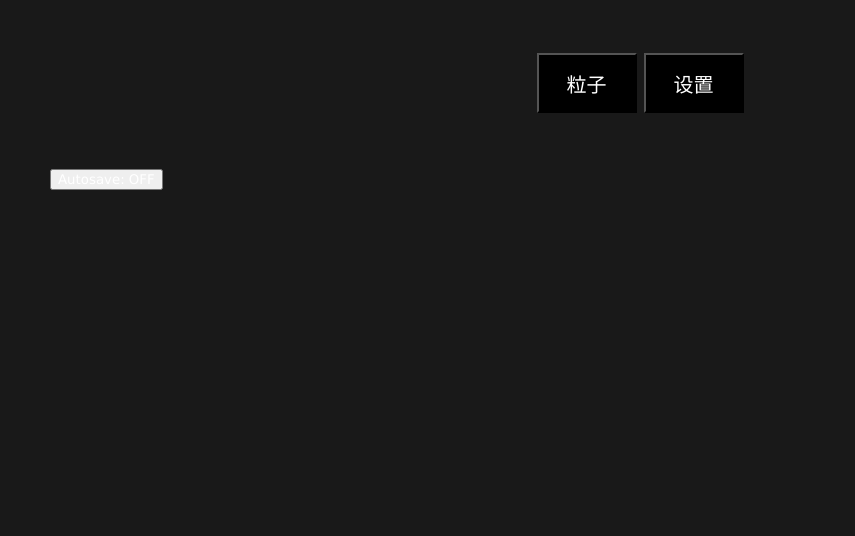
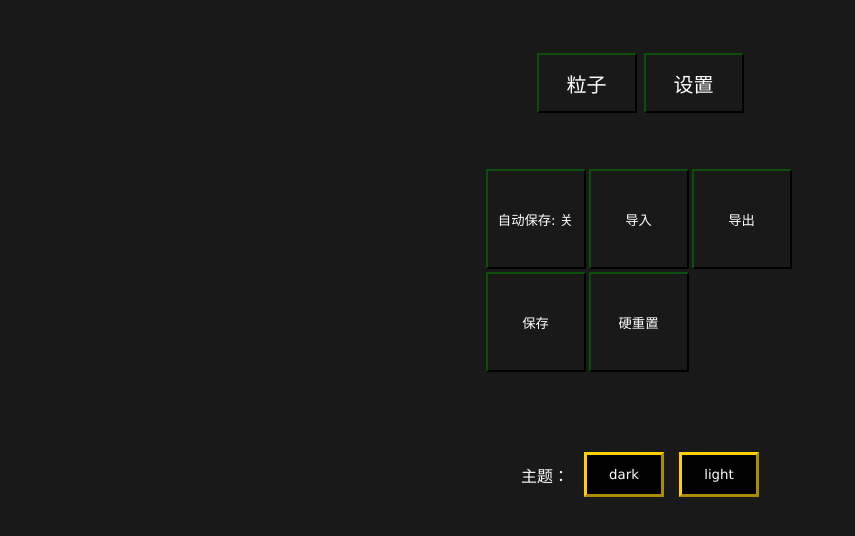
Before and after one commit to ptmate123/particle-incremental, a plain HTML site: page index.html in a window 1280 px wide. Both pictures are taken after a click on the button "设置". Shown: the part 88-624 px from the top of the page, without its empty margins (0-855 px from the left). Drawn offline with Linux system fonts and the light colour scheme.

Commit message:
add the options tab

```diff
--- a/css/main.css
+++ b/css/main.css
@@ -1,19 +1,26 @@
 :root {
-    --btn-size: 100px;
+    --default-font-color: white;
+    --background-color: rgb(25, 25, 25);
+    --version-border-color: rgb(10, 80, 10);
+    --top-particle-color: rgb(10, 80, 10);
+    --base-btn-bg-color: black;
+    --base-btn-border-color: rgb(10, 80, 10);
+    --theme-btn-background-color: black;
+    --theme-btn-border-color: rgb(255, 208, 0);
 }
 
 * {
-    color: white;
+    color: var(--default-font-color);
     font-family: Verdana, Geneva, Tahoma, sans-serif;
 }
 
 body {
-    background-color: rgb(25, 25, 25);
+    background-color: var(--background-color);
     margin: 50px;
 }
 
 .version {
-    border: 2px solid rgb(10, 80, 10);
+    border: 2px solid var(--version-border-color);
     padding: 3px;
     position: fixed;
     left: 0;
@@ -30,7 +37,7 @@ body {
 
 .top-particle {
     font-size: 30px;
-    color: rgb(10, 80, 10);
+    color: var(--top-particle-color);
 }
 
 .top-bar {
@@ -39,12 +46,43 @@ body {
 }
 
 .tab-btn {
-    width: calc(var(--btn-size));
-    height: calc(var(--btn-size) * 0.6);
-    font-size: calc(var(--btn-size) * 0.2);
-    background-color: black;
+    width: 100px;
+    height: 60px;
+    font-size: 20px;
+    background-color: var(--base-btn-backgruond-color);
+    border-color: var(--base-btn-border-color);
 }
 
 .tab {
     margin: auto;
 }
+
+.opt-container {
+    margin: auto;
+    display: flex;
+    gap: 3px;
+    flex-wrap: wrap;
+}
+
+.opt-btn {
+    width: 100px;
+    height: 100px;
+    background-color: var(--base-btn-background-color);
+    border-color: var(--base-btn-border-color);
+}
+
+.theme-container {
+    margin-top: 80px;
+    display: flex;
+    gap: 15px;
+    justify-content: center;
+    align-items: center;
+}
+
+.theme-btn {
+    border-color: var(--theme-btn-border-color);
+    border-width: 3px;
+    background-color: var(--theme-btn-background-color);
+    width: 80px;
+    height: 45px;
+}
--- a/index.html
+++ b/index.html
@@ -22,11 +22,24 @@
             </tr>
         </tbody>
     </table>
-    <div class="tab" style="display: block;">
-        <button onclick="increase()">+1</button>
-    </div>
-    <div class="tab" style="display: none;">
-        <button onclick="toggleAutoSave()" id="toggleAutoSave">Autosave: OFF</button>
+    <div id="alltab">
+        <div class="tab" style="display: block;">
+            <button onclick="increase()">+1</button>
+        </div>
+        <div class="tab" style="display: none;">
+            <div class="opt-container" style="width: 309px;">
+                <button onclick="toggleAutoSave()" class="opt-btn" id="toggle-auto-save">自动保存: 关</button>
+                <button onclick="importSave()" class="opt-btn">导入</button>
+                <button onclick="exportSave()" class="opt-btn">导出</button>
+                <button onclick="save()" class="opt-btn">保存</button>
+                <button onclick="hardReset()" class="opt-btn">硬重置</button>
+            </div>
+            <div class="theme-container">
+                <div>主题：</div>
+                <button class="theme-btn">dark</button>
+                <button class="theme-btn">light</button>
+            </div>
+        </div>
     </div>
     <script src="scripts/break_eternity.js"></script>
     <script src="scripts/format.js"></script>
--- a/scripts/save.js
+++ b/scripts/save.js
@@ -1,50 +1,85 @@
+// every interval has unique id
 var autosaveId
 
-function reset() {
+function saveIsVaild(save) {
+    return save && save != null && save != ""
+}
+
+function setAutoSave(state) {
+    player.autosave = state
+    var toggleBtn = document.getElementById("toggle-auto-save")
+    if (player.autosave) {
+        toggleBtn.innerHTML = "自动保存: 开"
+        autosaveId = setInterval(save, 5000)
+        return
+    }
+    toggleBtn.innerHTML = "自动保存: 关"
+    clearInterval(autosaveId)
+}
+
+function toggleAutoSave() {
+    if (player.autosave) {
+        setAutoSave(false)
+    } else {
+        setAutoSave(true)
+    }
+}
+
+function resetData() {
     player.autosave = false
     player.particle = new Decimal("1")
 }
 
 function save() {
+    player.lastSaveTime = Date.now()
     localStorage.setItem("ParticleIncSave", JSON.stringify(player))
-    player.lastSaveTime = Date.now()
 }
 
-function reload() {
-    if (player.autosave) {
-        document.getElementById("toggleAutoSave").innerHTML = "Autosave: ON"
-        autosaveId = setInterval(save, 5000)
+function hardReset() {
+    if (confirm("你真的要重置吗？这个存档会消失很久（真的很久！）")) {
+        if (prompt("请输入 Yes 进行重置") === "Yes") {
+            resetData()
+            save()
+            location.reload()
+        }
     }
 }
 
 function load() {
-    var callback = JSON.parse(localStorage.getItem("ParticleIncSave"))
-    if (callback === null) {
-        reset()
+    var loadgame = JSON.parse(localStorage.getItem("ParticleIncSave"))
+    // didn't write any data into the local storage
+    if (!saveIsVaild(loadgame)) {
+        resetData()
         save()
         return
     }
-    player = callback
+    player = loadgame
     player.particle = new Decimal(player.particle)
-    reload()
+
+    // first call
+    setAutoSave(player.autosave)
 }
 
-function hardReset() {
-    if (confirm("你真的要重置吗？这个存档会消失很久（真的很久！）")) {
-        reset()
-        save()
-        location.reload()
-    }
+function exportSave() {
+    save()
+
+    navigator.clipboard.writeText(btoa(JSON.stringify(player))).then(function () {
+        alert("Copied to clipboard!")
+    }, function () {
+        alert("Error copying to clipboard, try again...")
+    });
 }
 
-function toggleAutoSave() {
-    if (player.autosave) {
-        player.autosave = false
-        document.getElementById("toggleAutoSave").innerHTML = "Autosave: OFF"
-        clearInterval(autosaveId)
-    } else {
-        player.autosave = true
-        document.getElementById("toggleAutoSave").innerHTML = "Autosave: ON"
-        autosaveId = setInterval(save, 5000)
+function importSave() {
+    loadgame = JSON.parse(atob(prompt("Input your save here:")))
+
+    if (!saveIsVaild(loadgame)) {
+        alert("Invalid input.")
+        return
     }
+
+    player = loadgame
+    player.particle = new Decimal(player.particle)
+    save()
+    location.reload()
 }
```
